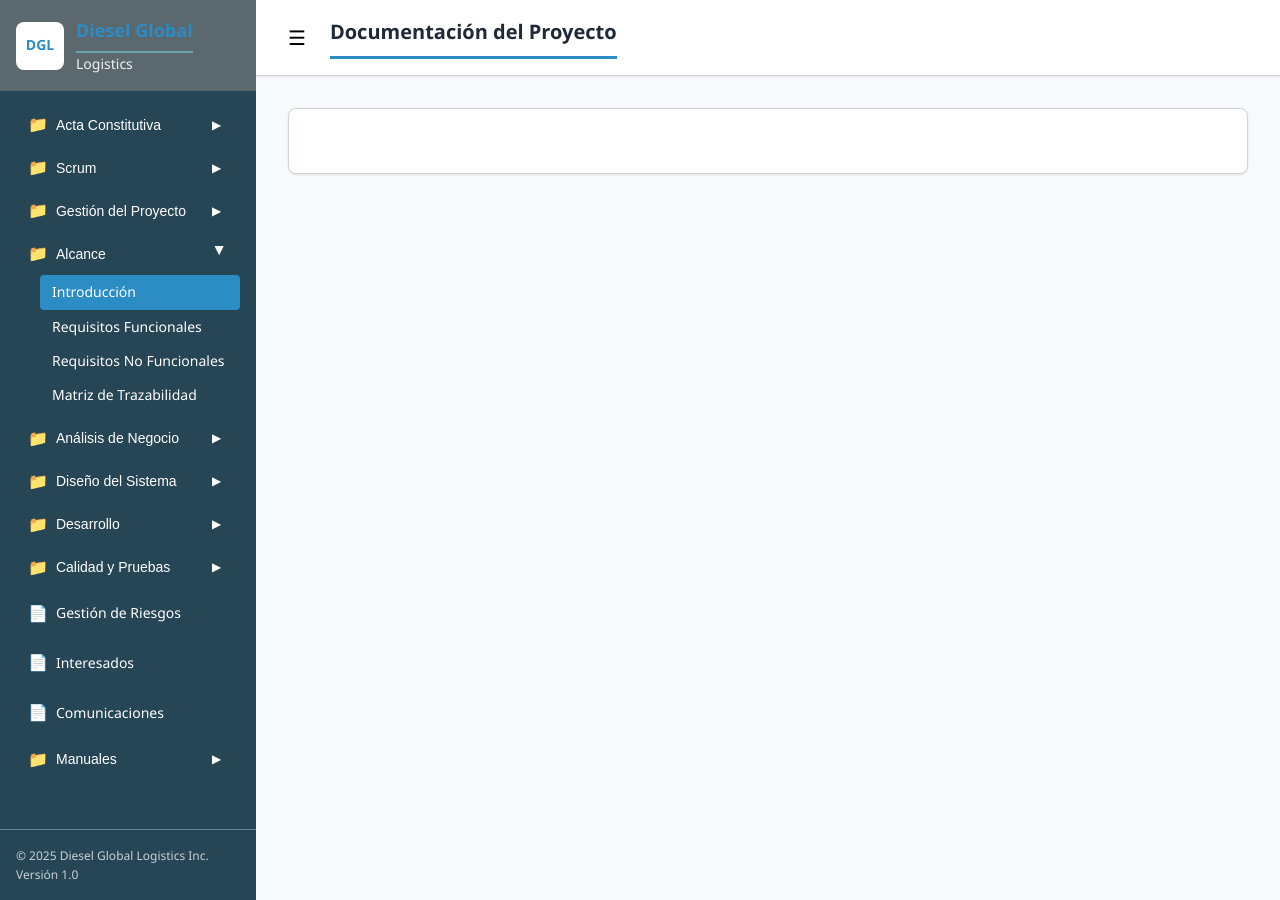
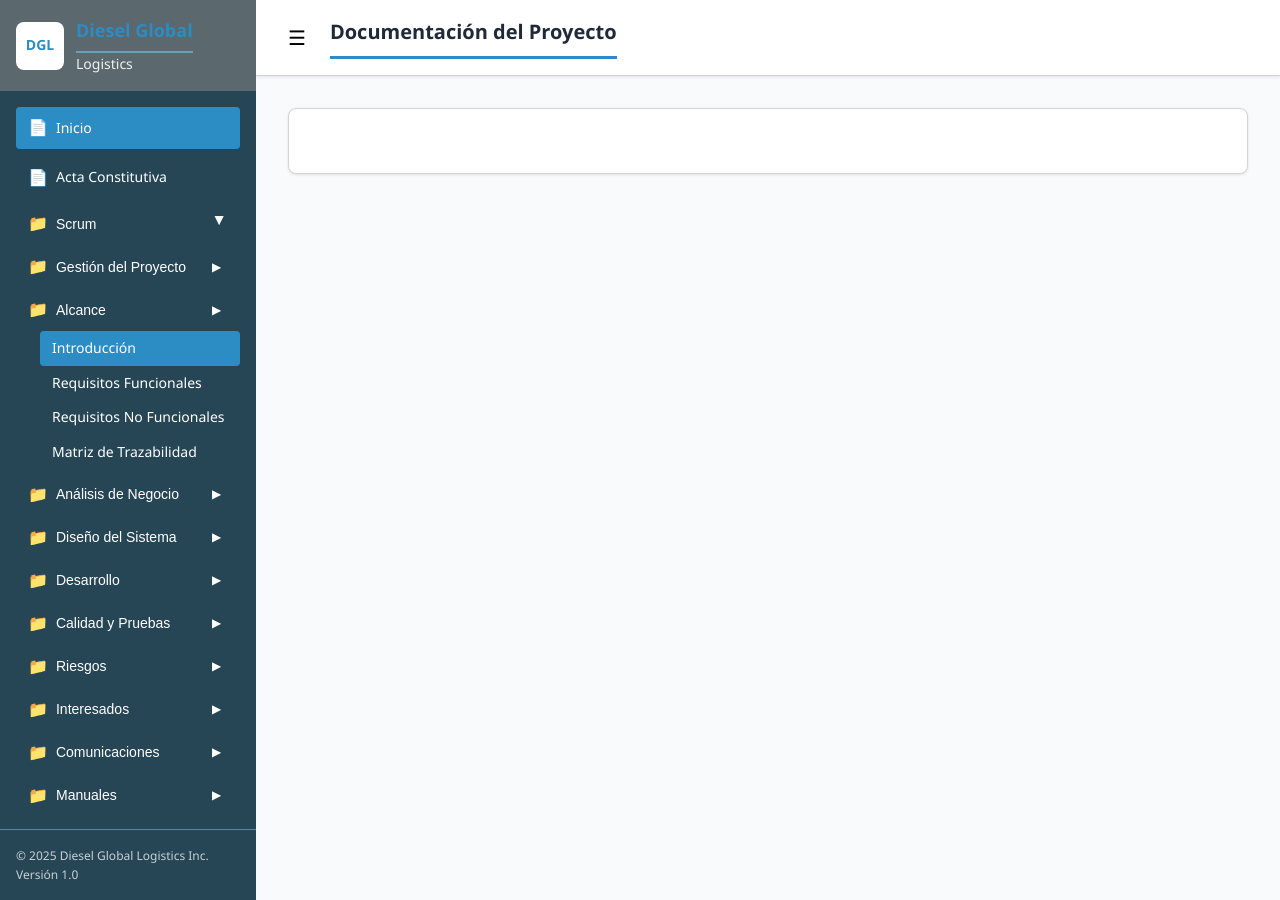
Before and after one commit to DaniOlvera17/documentacion-proyecto-dgl, a Jekyll site: the page built from 04-alcance/index.md, in a window 1280 px wide. Built offline with Jekyll 4.4.1, drawn with Linux system fonts in a browser that asks for light colours; our own code applies the rules of GitHub Pages for plain Markdown files; part of the change alters nothing that is shown.

Commit message:
Actualizacion de documentos-Mas Mitad 07-12-25

```diff
--- a/_config.yml
+++ b/_config.yml
@@ -1,23 +1,33 @@
-# Configuración del sitio
+# ===============================
+# Configuración general del sitio
+# ===============================
 title: "Diesel Global Logistics - Documentación"
-description: "Documentación técnica del proyecto de gestión de inventarios"
-baseurl: "/documentacion-proyecto-dgl"
-url: "https://daniolve17.github.io"
+description: "Documentación técnica del proyecto Plataforma Web de Gestión de Almacén y Embarques"
+baseurl: "/documentacion-proyecto-diesel-global"
+url: "https://daniolvera17.github.io"
 
+# ===============================
 # Tema de GitHub Pages
+# ===============================
 theme: jekyll-theme-cayman
 
-# Navegación del sitio
+# ===============================
+# Configuración de Markdown
+# ===============================
+markdown: kramdown
+highlighter: rouge
+
+# ===============================
+# Estructura de navegación
+# ===============================
 navigation:
-  - id: acta-constitutiva
-    title: "Acta Constitutiva"
+  - title: "Inicio"
+    url: /
+
+  - title: "Acta Constitutiva"
     url: /01-acta-constitutiva/
-    children:
-      - title: "Acta Constitutiva"
-        url: /01-acta-constitutiva/IndexA
 
-  - id: scrum
-    title: "Scrum"
+  - title: "Scrum"
     children:
       - title: "Introducción"
         url: /02-scrum/
@@ -36,22 +46,20 @@ navigation:
       - title: "Sprint 7"
         url: /02-scrum/sprint-7
 
-  - id: gestion
-    title: "Gestión del Proyecto"
+  - title: "Gestión del Proyecto"
     children:
       - title: "Introducción"
         url: /03-gestion-proyecto/
       - title: "Plan de Dirección"
         url: /03-gestion-proyecto/plan-direccion
-      - title: "EDT/WBS"
+      - title: "EDT / WBS"
         url: /03-gestion-proyecto/edt-wbs
       - title: "Cronograma"
         url: /03-gestion-proyecto/cronograma
       - title: "Presupuesto"
         url: /03-gestion-proyecto/presupuesto
 
-  - id: alcance
-    title: "Alcance"
+  - title: "Alcance"
     children:
       - title: "Introducción"
         url: /04-alcance/
@@ -62,22 +70,20 @@ navigation:
       - title: "Matriz de Trazabilidad"
         url: /04-alcance/matriz-trazabilidad
 
-  - id: analisis
-    title: "Análisis de Negocio"
+  - title: "Análisis de Negocio"
     children:
       - title: "Introducción"
         url: /05-analisis-negocio/
-      - title: "Análisis AS-IS"
+      - title: "AS-IS"
         url: /05-analisis-negocio/as-is
-      - title: "Análisis TO-BE"
+      - title: "TO-BE"
         url: /05-analisis-negocio/to-be
       - title: "Casos de Uso"
         url: /05-analisis-negocio/casos-uso
       - title: "Historias de Usuario"
         url: /05-analisis-negocio/historias-usuario
 
-  - id: diseno
-    title: "Diseño del Sistema"
+  - title: "Diseño del Sistema"
     children:
       - title: "Introducción"
         url: /06-diseno/
@@ -89,11 +95,10 @@ navigation:
         url: /06-diseno/api-rest
       - title: "Diagramas UML"
         url: /06-diseno/diagramas-uml
-      - title: "UI/UX"
+      - title: "UI / UX"
         url: /06-diseno/ui-ux
 
-  - id: desarrollo
-    title: "Desarrollo"
+  - title: "Desarrollo"
     children:
       - title: "Introducción"
         url: /07-desarrollo/
@@ -102,8 +107,7 @@ navigation:
       - title: "Frontend"
         url: /07-desarrollo/frontend
 
-  - id: calidad
-    title: "Calidad y Pruebas"
+  - title: "Calidad y Pruebas"
     children:
       - title: "Introducción"
         url: /08-calidad/
@@ -116,20 +120,28 @@ navigation:
       - title: "Reporte QA"
         url: /08-calidad/reporte-qa
 
-  - id: riesgos
-    title: "Gestión de Riesgos"
-    url: /09-riesgos/
+  - title: "Riesgos"
+    children:
+      - title: "Introducción"
+        url: /09-riesgos/
+      - title: "Registro de Riesgos"
+        url: /09-riesgos/registro-riesgos
 
-  - id: interesados
-    title: "Interesados"
-    url: /10-interesados/
+  - title: "Interesados"
+    children:
+      - title: "Introducción"
+        url: /10-interesados/
+      - title: "Registro de Interesados"
+        url: /10-interesados/registro-interesados
 
-  - id: comunicaciones
-    title: "Comunicaciones"
-    url: /11-comunicaciones/
+  - title: "Comunicaciones"
+    children:
+      - title: "Introducción"
+        url: /11-comunicaciones/
+      - title: "Matriz de Comunicaciones"
+        url: /11-comunicaciones/matriz-comunicaciones
 
-  - id: manuales
-    title: "Manuales"
+  - title: "Manuales"
     children:
       - title: "Introducción"
         url: /12-manuales/
@@ -138,18 +150,29 @@ navigation:
       - title: "Manual Técnico"
         url: /12-manuales/manual-tecnico
 
-# Información del proyecto
+# ===============================
+# Datos del proyecto
+# ===============================
 project:
-  code: "PROJ-2025-001"
+  code: "PROJ-DGL-2025"
   version: "1.0"
   start_date: "19/09/2025"
   duration: "17 semanas"
   team_size: 8
 
-# Configuración de construcción
+# ===============================
+# Archivos y carpetas a excluir
+# ===============================
 exclude:
   - README.md
   - Gemfile
   - Gemfile.lock
   - node_modules
   - vendor
+
+# ===============================
+# Plugins
+# ===============================
+plugins:
+  - jekyll-feed
+  - jekyll-seo-tag
```
